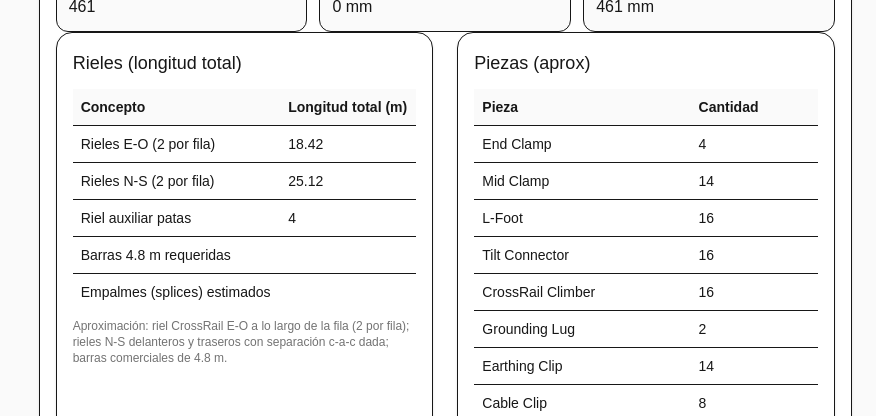
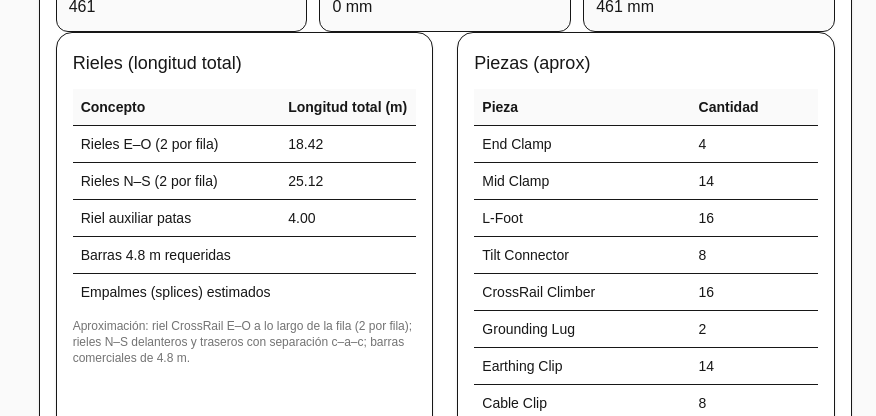
Before and after one commit to ZCC98GDLMX/aurasolar-cotizador, a Next.js app: page /cotizador in a window 1280 px wide. Shown: the part 4100-4516 px from the top of the page, without its empty margins (404-1280 px from the left). Built offline with nearby package versions, Linux system fonts and the light colour scheme.

Commit message:
Refactor: mover lógica de BOM ANTAI/K2 a lib/, corregir tilt connectors

```diff
--- a/app/cotizador/page.tsx
+++ b/app/cotizador/page.tsx
@@ -900,21 +900,20 @@ export default function Page() {
   );
 
   // ===== K2 – Cálculo BOM (Tilt Up 1 fila / Multi-Row 2 filas) =====
-  const k2Bom = useMemo(
-    () =>
-      k2Compute({
+const k2Bom = useMemo(() => {
+  return k2Compute({
     N: k2Panels,
     panelWMM: k2WidthMM,
     panelHMM: k2HeightMM,
-        orientation: k2Orientation,
+    orientation: k2Orientation,      // "portrait" | "landscape"
     gapMM: k2GapMM,
     tiltDeg: k2TiltDeg,
-        mode: k2Mode,
+    mode: k2Mode,                    // "tiltup_1row" | "multirow_2rows"
     autoSpanEw: k2AutoSpan,
-        spanEwMM: Math.round(k2SpanEwM * 1000), // m -> mm
-        nsRailSpacingPresetMM: k2NsPresetMM,
-      }),
-    [
+    spanEwMM: Math.round(k2SpanEwM * 1000),  // si tu input está en metros → pásalo a mm
+    nsRailSpacingPresetMM: k2NsPresetMM,     // opcional
+  });
+}, [
   k2Panels,
   k2WidthMM,
   k2HeightMM,
@@ -925,8 +924,7 @@ export default function Page() {
   k2AutoSpan,
   k2SpanEwM,
   k2NsPresetMM,
-    ]
-  );
+]);
 
   // =============================
   // JSX
@@ -1619,28 +1617,16 @@ Para obtenerlo desde tu recibo, divide el costo total de cada concepto entre los
             {/* Rieles y barras */}
             <TwoCol>
               <Card title="Rieles (longitud total)">
-                <Table
-                  rows={[
-                    {
-                      Concepto: "Rieles E-O (2 por fila)",
-                      "Longitud total (m)": fmt(k2Bom.totalEORailsMM / 1000, 2),
-                    },
-                    {
-                      Concepto: "Rieles N-S (2 por fila)",
-                      "Longitud total (m)": fmt(k2Bom.totalNSRailsMM / 1000, 2),
-                    },
-                    {
-                      Concepto: "Riel auxiliar patas",
-                      "Longitud total (m)": fmt(k2Bom.totalAuxLegRailsMM / 1000, 2),
-                    },
+  <Table rows={[
+    { Concepto: "Rieles E–O (2 por fila)", "Longitud total (m)": (k2Bom.totalEORailsMM/1000).toFixed(2) },
+    { Concepto: "Rieles N–S (2 por fila)", "Longitud total (m)": (k2Bom.totalNSRailsMM/1000).toFixed(2) },
+    { Concepto: "Riel auxiliar patas",     "Longitud total (m)": (k2Bom.totalAuxLegRailsMM/1000).toFixed(2) },
     { Concepto: "Barras 4.8 m requeridas", Cantidad: k2Bom.bars48m },
     { Concepto: "Empalmes (splices) estimados", Cantidad: k2Bom.splices },
-                  ]}
-                />
+  ]}/>
   <p className="text-xs text-neutral-500 mt-2">
-                  Aproximación: riel CrossRail E-O a lo largo de la fila (2 por fila);
-                  rieles N-S delanteros y traseros con separación c-a-c dada; barras
-                  comerciales de 4.8&nbsp;m.
+    Aproximación: riel CrossRail E–O a lo largo de la fila (2 por fila); rieles N–S delanteros y
+    traseros con separación c–a–c; barras comerciales de 4.8 m.
   </p>
 </Card>
 
--- a/lib/k2.ts
+++ b/lib/k2.ts
@@ -145,7 +145,7 @@ export function k2Compute(opts: {
   const endClamp = 4 * rows;
   const midClamp = n >= 2 ? rows * 2 * (n - 1) : 0;
   const lFeet = rows * supportsPerRow * 2;          // 2 patas por apoyo (frontal+trasera)
-  const tiltConnectors = rows * supportsPerRow * 2; // 2 por apoyo
+const tiltConnectors = rows * supportsPerRow;
   const climbers = eoRailsPerRow * rows * supportsPerRow; // un climber por cruce riel/apoyo
   const groundingLug = n <= 4 ? rows * 1 : rows * 2;
   const earthingClip = midClamp;
```
Lines whose indentation alone changed are shown as unchanged.
